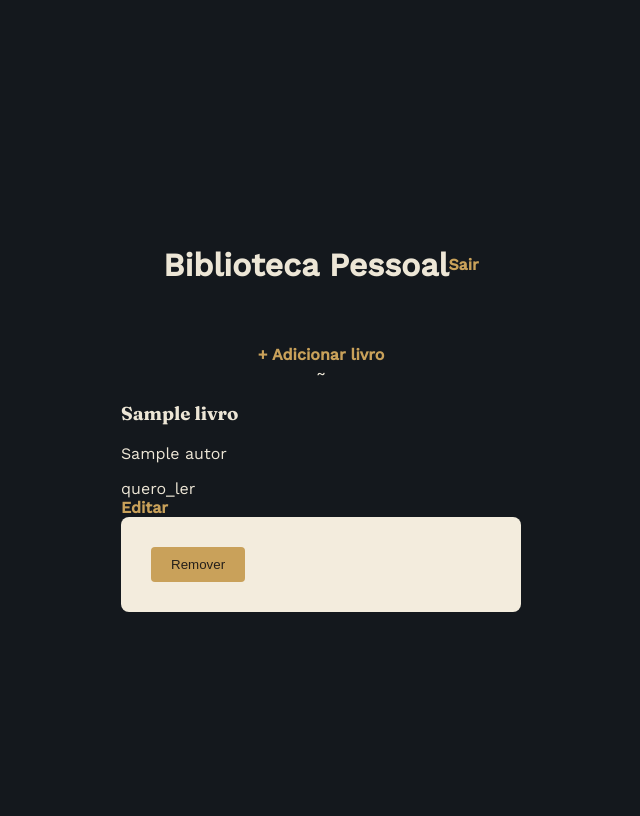
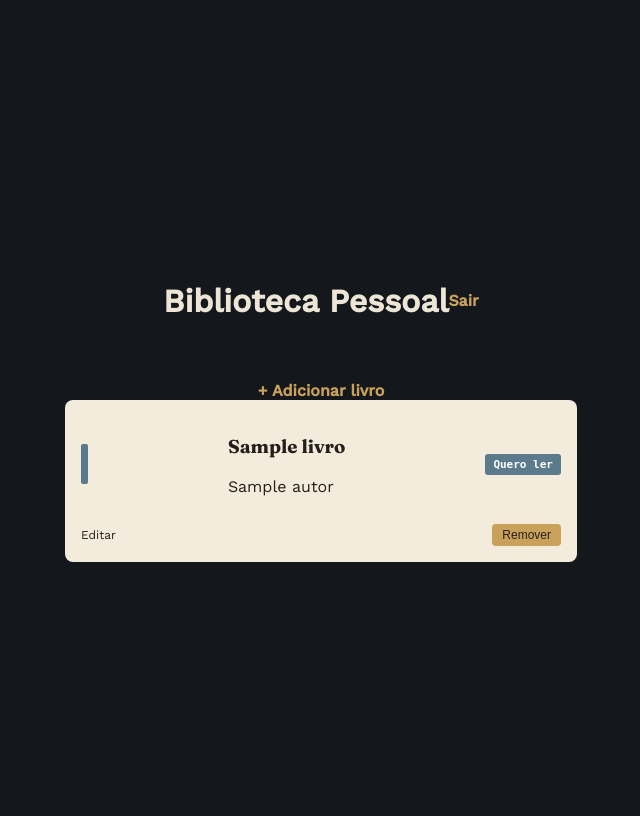
Before and after one commit to geovanyhenri6-pixel/biblioteca-pessoal, a Flask app: template templates/livros/lista.html in a window 1280 px wide. Shown: the whole page, without its empty margins (319-959 px from the left). Run offline with Flask 3, Linux system fonts and the light colour scheme; the template is opened without the code that fills it: most values are stand-ins (such as "Sample title", 1, 10 or a date in 2020).

Commit message:
css: corrige form generico vazando pro botao remover; cria .form-cartao

```diff
--- a/static/css/style.css
+++ b/static/css/style.css
@@ -38,7 +38,7 @@ button:hover {
     background-color: #a98442;
 }
 
-form {
+.form-cartao {
     background-color: var(--cor-papel);
     color: var(--cor-texto-escuro);
     padding: 30px;
@@ -84,3 +84,66 @@ a {
     padding: 20px;
     margin-bottom: 20px;
 }
+
+.cartao-livro {
+    background-color: var(--cor-papel);
+    color: var(--cor-texto-escuro);
+    border-radius: 8px;
+    padding: 16px;
+    margin-bottom: 14px;
+    width: 480px;
+}
+
+.linha-principal {
+    display: flex;
+    align-items: center;
+    justify-content: space-between;
+}
+
+.faixa-status {
+    width: 7px;
+    height: 40px;
+    border-radius: 2px;
+}
+
+.status-quero_ler {
+    background-color: var(--cor-status-quero-ler);
+    color: white;
+}
+
+.status-lendo {
+    background-color: var(--cor-status-lendo);
+    color: var(--cor-texto-escuro);
+}
+
+.status-lido {
+    background-color: var(--cor-status-lido);
+    color: white;
+}
+
+.tag-status {
+    display: inline-block;
+    padding: 4px 8px;
+    border-radius: 3px;
+    font-family: monospace;
+    font-size: 11px;
+    font-weight: bold;
+}
+
+.acoes-livro {
+    display: flex;
+    justify-content: space-between;
+    align-items: center;
+    margin-top: 12px;
+}
+
+.acoes-livro a {
+    color: var(--cor-texto-escuro);
+    font-weight: normal;
+    font-size: 12px;
+}
+
+.acoes-livro button {
+    padding: 4px 10px;
+    font-size: 12px;
+}
--- a/templates/cadastro.html
+++ b/templates/cadastro.html
@@ -2,7 +2,7 @@
 
 {% block content %}
 
-<form method="POST">
+<form method="POST" class="form-cartao">
 
     <head>
         <h3>Criar conta</h3>
--- a/templates/livros/form.html
+++ b/templates/livros/form.html
@@ -2,7 +2,7 @@
 
 {% block content %}
 
-    <form method="POST">
+    <form method="POST" class="form-cartao">
         <input type="text" name="titulo" value="{% if livro %}{{ livro.titulo }}{% endif %}">
         <input type="text" name="autor" value="{% if livro %}{{ livro.autor }}{% endif %}">
 
--- a/templates/livros/lista.html
+++ b/templates/livros/lista.html
@@ -9,7 +9,7 @@
 
     <a href="{{ url_for('livros.novo') }}">+ Adicionar livro</a>
 
-    {% for livro in livros %}~
+    {% for livro in livros %}
 
     <div class="cartao-livro">
         <div class="linha-principal">
@@ -19,7 +19,7 @@
                 <p>{{ livro.autor }}</p>
             </div>
             <div class="livro-lado-direito">
-                <span class="tag-status status-{{ livro.status }}">{{ livro.status }}</span>
+                <span class="tag-status status-{{ livro.status }}">{% if livro.status == 'quero_ler' %}Quero ler{% elif livro.status == 'lendo' %}Lendo{% else %}Lido{% endif %}</span>
                 {% if livro.status == 'lido' %}
                     <p class="nota">{{ livro.nota }}</p>
                 {% endif %}
--- a/templates/login.html
+++ b/templates/login.html
@@ -2,7 +2,7 @@
 
 {% block content %}
 
-<form method="POST">
+<form method="POST" class="form-cartao">
     <head>
         <h3>Biblioteca Pessoal</h3>
         <p>entre para ver sua estante</p>
```
